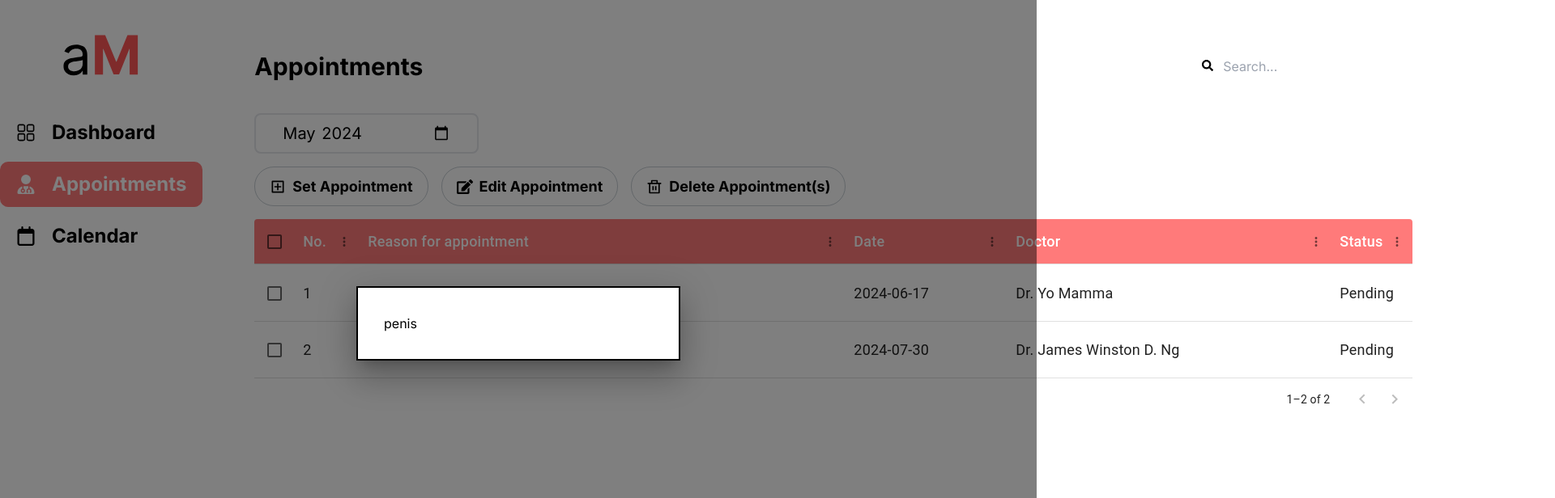
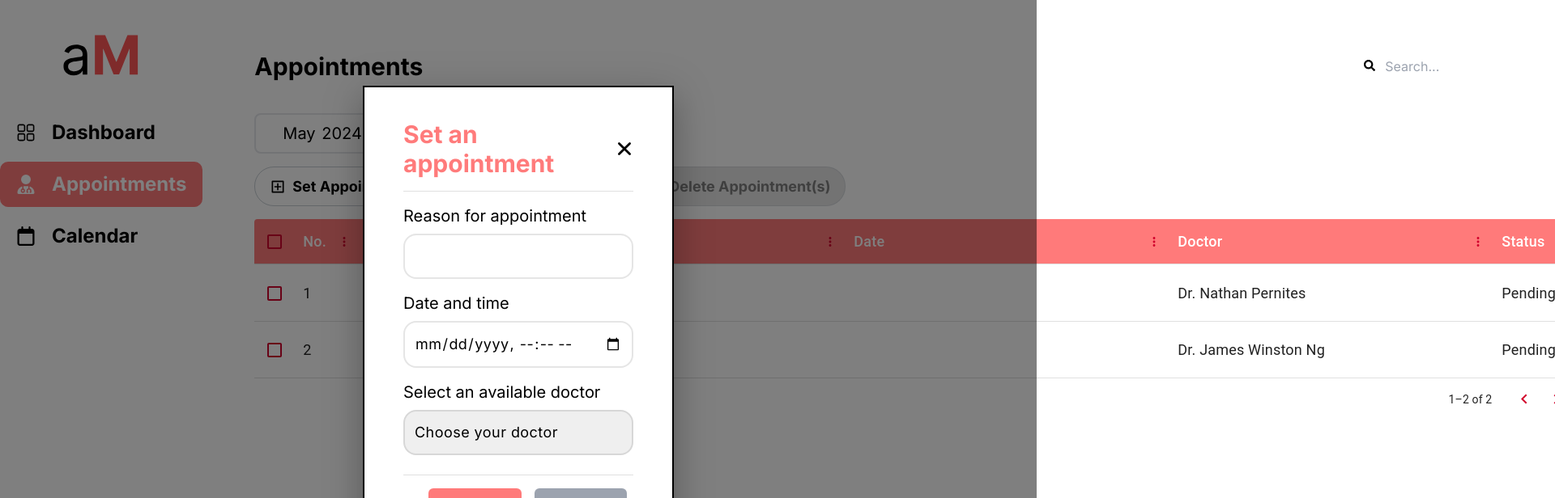
Before and after one commit to Sceyo/AppointMed, a React (Vite) app in the folder frontend/: page /appointments in a window 1280 px wide. Both pictures are taken after a click on the button "Set Appointment". Shown: the top 616 px of the page at 81% size, 1920 px wide, since content can reach past the window. Built offline with nearby package versions, Linux system fonts and the light colour scheme.

Commit message:
feat: usable action btns in appt page

```diff
--- a/frontend/src/App.css
+++ b/frontend/src/App.css
@@ -31,9 +31,13 @@ div#sidebar-items > #sidebar-item:hover {
   border: 1px solid rgba(112, 128, 144, 0.39);
   border-radius: 1.5rem;
 }
-
-.action-btn:hover {
+.action-btn:enabled:hover {
   color: white;
   background-color: rgb(255, 87, 87, .79);
   transition-duration: 150ms;
 }
+
+.action-btn:disabled {
+  background-color: lightgray;
+  opacity: 50%;
+}
--- a/frontend/src/components/appointments/ApptModal.jsx
+++ b/frontend/src/components/appointments/ApptModal.jsx
@@ -1,28 +1,125 @@
+/* eslint-disable react/prop-types */
 import Box from '@mui/material/Box';
 import Modal from '@mui/material/Modal';
-import { useState } from 'react';
+import { IoClose } from 'react-icons/io5';
+import { Divider } from '@mui/material';
+import { useState, useEffect } from 'react';
 
 export default function AppointmentModal({ open, close, item }) {
-    return (
-        <Modal
-            open={open}
-            onClose={close}
-        >
-            <Box sx={style}>
-                <h1>penis</h1>
-            </Box>
-        </Modal>
-    )
+  const [formData, setFormData] = useState({
+    reason: '',
+    datetime: new Date(),
+    doctor: '',
+  });
+
+  console.log(item)
+
+  useEffect(() => {
+    if (item.length === 1) {
+      setFormData({
+        reason: item[0].reason,
+        datetime: item[0].datetime,
+        doctor: item[0].doctor,
+      })
+    }
+  }, [item])
+
+  return (
+    <Modal open={open} onClose={close}>
+      <Box sx={styles.modal}>
+        {/* Modal header */}
+        <div className='flex flex-row items-center my-2' id='modal-header'>
+          <div className='flex flex-1 px-4'>
+            <h1 className='text-3xl font-bold text-primary'>
+              Set an appointment
+            </h1>
+          </div>
+          <div
+            className='hover:bg-slate-100 hover:duration-150 rounded-md mr-2 content-center px-1'
+            onClick={close}
+          >
+            <IoClose size={30} className='hover:text-primary' />
+          </div>
+        </div>
+        {/* Divider */}
+        <Box mt={2} mb={2}>
+          <Divider variant='middle' />
+        </Box>
+        {/* Reason for appointment */}
+        <div className='flex flex-col my-2 px-4'>
+          <label htmlFor='reason-for-appt' className='text-xl'>
+            Reason for appointment
+          </label>
+          <input
+            id='reason-for-appt'
+            type='text'
+            value={formData.reason}
+            onChange={(event) =>
+              setFormData({ ...formData, reason: event.target.value })
+            }
+            className='w-full my-2 p-3 rounded-2xl border-solid border-2 border-black border-opacity-10 text-lg tracking-wide focus:outline-red-300'
+          />
+        </div>
+        {/* Date and time */}
+        <div className='flex flex-col my-2 px-4'>
+          <label htmlFor='datetime' className='text-xl'>
+            Date and time
+          </label>
+          <input
+            id='datetime'
+            type='datetime-local'
+            defaultValue={formData.datetime}
+            onChange={(event) =>
+              setFormData({ ...formData, datetime: event.target.value })
+            }
+            className='w-full my-2 p-3 rounded-2xl border-solid border-2 border-black border-opacity-10 text-lg tracking-wide focus:outline-red-300'
+          />
+        </div>
+        {/* Select doctor */}
+        <div className='flex flex-col my-2 px-4'>
+          <label htmlFor='reason-for-appt' className='text-xl'>
+            Select an available doctor
+          </label>
+          <select
+            defaultValue={formData.doctor}
+            // value={formData.doctor}
+            onChange={(event) =>
+              setFormData({ ...formData, doctor: event.target.value })
+            }
+            className='w-full my-2 p-3 rounded-2xl border-solid border-2 border-black border-opacity-10 text-lg tracking-wide appearance-none focus:outline-red-300'
+          >
+            <option value='' disabled hidden>
+              Choose your doctor
+            </option>
+            <option value='Dr. Nicholai Oblina'>Dr. Nicholai Oblina</option>
+            <option value='Dr. Francis Aliser'>Dr. Francis Aliser</option>
+            <option value='Dr. Nathan Pernites'>Dr. Nathan Pernites</option>
+            <option value='Dr. James Winston Ng'>Dr. James Winston Ng</option>
+          </select>
+        </div>
+        {/* Divider */}
+        <Box mt={2} mb={2}>
+          <Divider variant='middle' />
+        </Box>
+        <div className='flex flex-row justify-end px-4 my-2 mt-3'>
+            <button className='p-2 px-4 mx-2 rounded-md bg-primary hover:bg-red-500 hover:duration-150 text-white text-2xl font-bold'>Submit</button>
+            <button className='p-2 px-4 mx-2 rounded-md bg-gray-400 hover:bg-gray-500 hover:duration-150 text-white text-2xl font-bold' onClick={close}>Cancel</button>
+        </div>
+      </Box>
+    </Modal>
+  );
 }
 
-const style = {
+const styles = {
+  modal: {
     position: 'absolute',
     top: '50%',
     left: '50%',
     transform: 'translate(-50%, -50%)',
-    width: 400,
+    width: '30%',
     bgcolor: 'background.paper',
     border: '2px solid #000',
     boxShadow: 24,
     p: 4,
-  };
+  },
+};
--- a/frontend/src/components/appointments/ApptTable.jsx
+++ b/frontend/src/components/appointments/ApptTable.jsx
@@ -2,13 +2,9 @@
 import { createTheme, ThemeProvider } from '@mui/material/styles';
 import { useEffect } from 'react';
 import { DataGrid } from '@mui/x-data-grid';
-import '../../App.css'
+import '../../App.css';
 
 export default function AppointmentsTable({ selectedRows, setSelectedRows }) {
-  const handleSelectionChange = (newSelection) => {
-    setSelectedRows(newSelection);
-  }
-
   const columns = [
     { field: 'id', headerName: 'No.', width: 80 },
     {
@@ -19,7 +15,8 @@ export default function AppointmentsTable({ selectedRows, setSelectedRows }) {
     {
       field: 'date',
       headerName: 'Date',
-      width: 200,
+      type: 'dateTime',
+      width: 400,
     },
     {
       field: 'doctor',
@@ -32,14 +29,27 @@ export default function AppointmentsTable({ selectedRows, setSelectedRows }) {
       width: 100,
     },
   ];
+
   const rows = [
-    { id: 1, reason: 'Stomach ache', date: '2024-06-17', doctor: 'Dr. Yo Mamma', status: 'Pending' },
-    { id: 2, reason: 'Pregnant because of James Ng', date: '2024-07-30', doctor: 'Dr. James Winston D. Ng', status: 'Pending' },
-  ]
+    {
+      id: 1,
+      reason: 'Stomach ache',
+      datetime: '2024-05-06T17:23',
+      doctor: 'Dr. Nathan Pernites',
+      status: 'Pending',
+    },
+    {
+      id: 2,
+      reason: 'Pregnant because of James Ng',
+      datetime: '2024-05-09T17:23',
+      doctor: 'Dr. James Winston Ng',
+      status: 'Pending',
+    },
+  ];
 
   useEffect(() => {
-    console.log(selectedRows)
-  }, [selectedRows])
+    console.log(selectedRows);
+  }, [selectedRows]);
 
   return (
     <div className='flex flex-col h-[70%] my-2 px-16'>
@@ -64,12 +74,21 @@ export default function AppointmentsTable({ selectedRows, setSelectedRows }) {
             },
             '.MuiDataGrid-columnHeader': {
               color: 'white',
-            }
+            },
+            '.MuiSvgIcon-root': {
+              color: '#D2042D',
+            },
           }}
-
           pageSizeOptions={[5]}
           checkboxSelection
-          onSelectionModelChange={(row) => setSelectedRows(row)}
+          onRowSelectionModelChange={(ids) => {
+            const selectedIds = new Set(ids);
+            const selectedRowData = rows.filter((row) =>
+              selectedIds.has(Number(row.id))
+            );
+            console.log('Selected row data', selectedRowData)
+            setSelectedRows(selectedRowData);
+          }}
           disableRowSelectionOnClick
         />
       </ThemeProvider>
--- /dev/null
+++ b/frontend/src/components/appointments/DeleteModal.jsx
@@ -0,0 +1,57 @@
+/* eslint-disable react/prop-types */
+import Box from '@mui/material/Box';
+import Modal from '@mui/material/Modal';
+import { IoClose } from 'react-icons/io5';
+import { Divider } from '@mui/material';
+import { useState, useEffect } from 'react';
+
+export default function DeleteModal({ open, close, item }) {
+  return (
+    <Modal open={open} onClose={close}>
+      <Box sx={styles.modal}>
+        {/* Modal header */}
+          <div
+            className='flex flex-row justify-end hover:bg-slate-100 hover:duration-150 rounded-md mr-2 content-center px-1'
+            onClick={close}
+          >
+            <IoClose size={30} className='hover:text-primary' />
+          </div>
+        <div className='flex flex-row justify-center my-2' id='modal-header'>
+            <h1 className='text-3xl font-bold text-primary'>
+              Delete Appointment
+            </h1>
+        </div>
+        {/* Divider */}
+        <Box mt={2} mb={2}>
+          <Divider variant='middle' />
+        </Box>
+        {/* Delete message */}
+        <div className='flex flex-row justify-center my-2'>
+          <h1 className='text-xl'>Are you sure you want to delete the selected appointment(s)?</h1>
+        </div>
+        {/* Divider */}
+        <Box mt={2} mb={2}>
+          <Divider variant='middle' />
+        </Box>
+        <div className='flex flex-row justify-end px-4 my-2 mt-3'>
+            <button className='p-2 px-4 mx-2 rounded-md bg-primary hover:bg-red-500 hover:duration-150 text-white text-2xl font-bold'>Submit</button>
+            <button className='p-2 px-4 mx-2 rounded-md bg-gray-400 hover:bg-gray-500 hover:duration-150 text-white text-2xl font-bold' onClick={close}>Cancel</button>
+        </div>
+      </Box>
+    </Modal>
+  );
+}
+
+const styles = {
+  modal: {
+    position: 'absolute',
+    top: '50%',
+    left: '50%',
+    transform: 'translate(-50%, -50%)',
+    width: '30%',
+    bgcolor: 'background.paper',
+    border: '2px solid #000',
+    boxShadow: 24,
+    p: 4,
+  },
+};
--- a/frontend/src/pages/Appointments.jsx
+++ b/frontend/src/pages/Appointments.jsx
@@ -1,15 +1,23 @@
-import { useState } from 'react';
+/* eslint-disable react-hooks/exhaustive-deps */
+import { useState, useEffect } from 'react';
 import AppointmentsTable from '../components/appointments/ApptTable';
 import Header from '../common/Header';
 import Layout from './Layout';
 import { RiAddBoxLine, RiDeleteBinLine } from 'react-icons/ri';
 import { FaEdit } from 'react-icons/fa';
 import AppointmentModal from '../components/appointments/ApptModal';
+import DeleteModal from '../components/appointments/DeleteModal';
 
 export default function AppointmentsPage() {
   const [month, setMonth] = useState('2024-05');
   const [selectedRows, setSelectedRows] = useState([]);
   const [apptModal, showApptModal] = useState(false);
+  const [deleteModal, showDeleteModal] = useState(false);
+  let rowsNum = selectedRows?.length;
+
+  useEffect(() => {
+    rowsNum = selectedRows?.length;
+  }, [selectedRows])
 
   return (
     <Layout>
@@ -31,15 +39,16 @@ export default function AppointmentsPage() {
             <button
               className='action-btn flex flex-row items-center'
               onClick={() => showApptModal(true)}
+              disabled={!(rowsNum < 1)}
             >
               <RiAddBoxLine size={20} style={{ marginRight: '8px' }} />
               Set Appointment
             </button>
-            <button className='action-btn flex flex-row items-center'>
+            <button className='action-btn flex flex-row items-center' onClick={() => showApptModal(true)} disabled={!(rowsNum === 1)}>
               <FaEdit size={20} style={{ marginRight: '8px' }} />
               Edit Appointment
             </button>
-            <button className='action-btn flex flex-row items-center'>
+            <button className='action-btn flex flex-row items-center' onClick={() => showDeleteModal(true)} disabled={!(rowsNum > 0)}>
               <RiDeleteBinLine size={20} style={{ marginRight: '8px' }} />
               Delete Appointment(s)
             </button>
@@ -49,8 +58,9 @@ export default function AppointmentsPage() {
           selectedRows={selectedRows}
           setSelectedRows={setSelectedRows}
         />
-        {/* Appointment Modal */}
-        <AppointmentModal open={apptModal} close={() => showApptModal(false)} />
+        {/* Modals */}
+        <AppointmentModal open={apptModal} close={() => showApptModal(false)} item={selectedRows} />
+        <DeleteModal open={deleteModal} close={() => showDeleteModal(false)} />
       </div>
     </Layout>
   );
--- a/frontend/src/pages/Login.jsx
+++ b/frontend/src/pages/Login.jsx
@@ -57,14 +57,14 @@ export default function LoginPage() {
             type='email'
             value={formData.email}
             onChange={(event) => setFormData({...formData, email: event.target.value})}
-            className='w-full my-2 p-3 rounded-3xl border-solid border-2 border-black border-opacity-10 text-lg tracking-wide focus:outline-red-300'
+            className='w-full my-2 p-3 rounded-2xl border-solid border-2 border-black border-opacity-10 text-lg tracking-wide focus:outline-red-300'
           />
           <input
             placeholder='Password'
             type='password'
             value={formData.password}
             onChange={(event) => setFormData({...formData, password: event.target.value})}
-            className='w-full my-2 p-3 rounded-3xl border-solid border-2 border-black border-opacity-10 text-lg tracking-wide focus:outline-red-300'
+            className='w-full my-2 p-3 rounded-2xl border-solid border-2 border-black border-opacity-10 text-lg tracking-wide focus:outline-red-300'
           />
           <div className='self-end opacity-50 pb-1'>
             <a className='text-right'>Forgot your password?</a>
```
